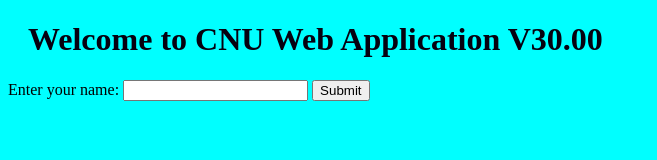
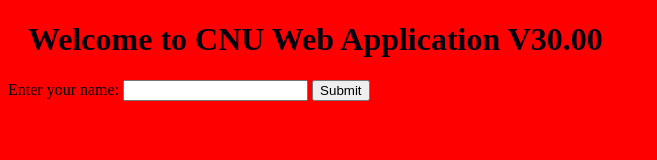
Before and after one commit to devopssuri789/cnu, a plain HTML site: page index.html in a window 1280 px wide. Shown: the whole page, without its empty margins (0-657 px from the left). Drawn offline with Linux system fonts and the light colour scheme.

Commit message:
color red

```diff
--- a/index.html
+++ b/index.html
@@ -5,7 +5,7 @@
     <style>
       /* CSS styles go here */
       body {
-        background-color: rgb(0, 255, 255);
+        background-color: rgb(255, 0, 0);
       }
       h1 {
         color: rgb(6, 1, 16);
```
